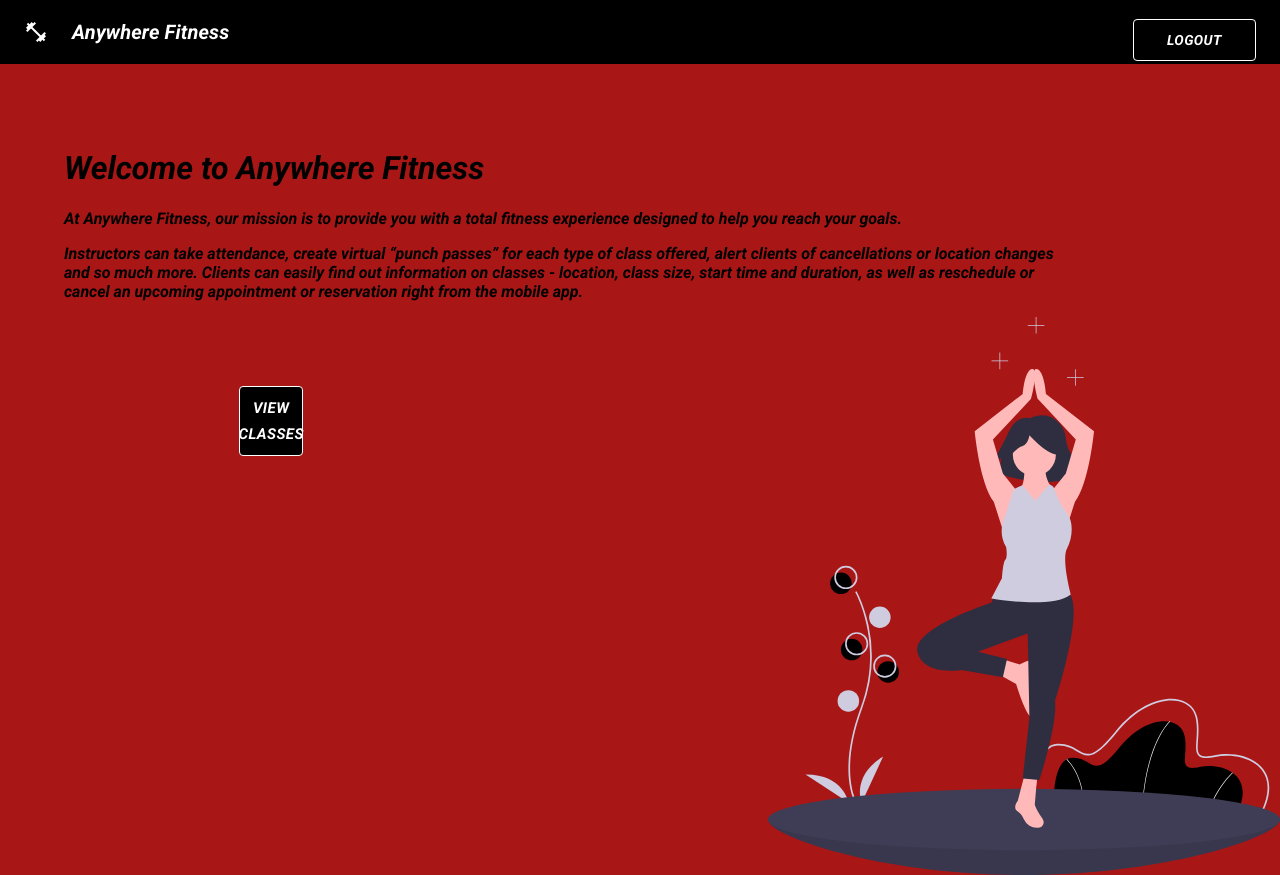
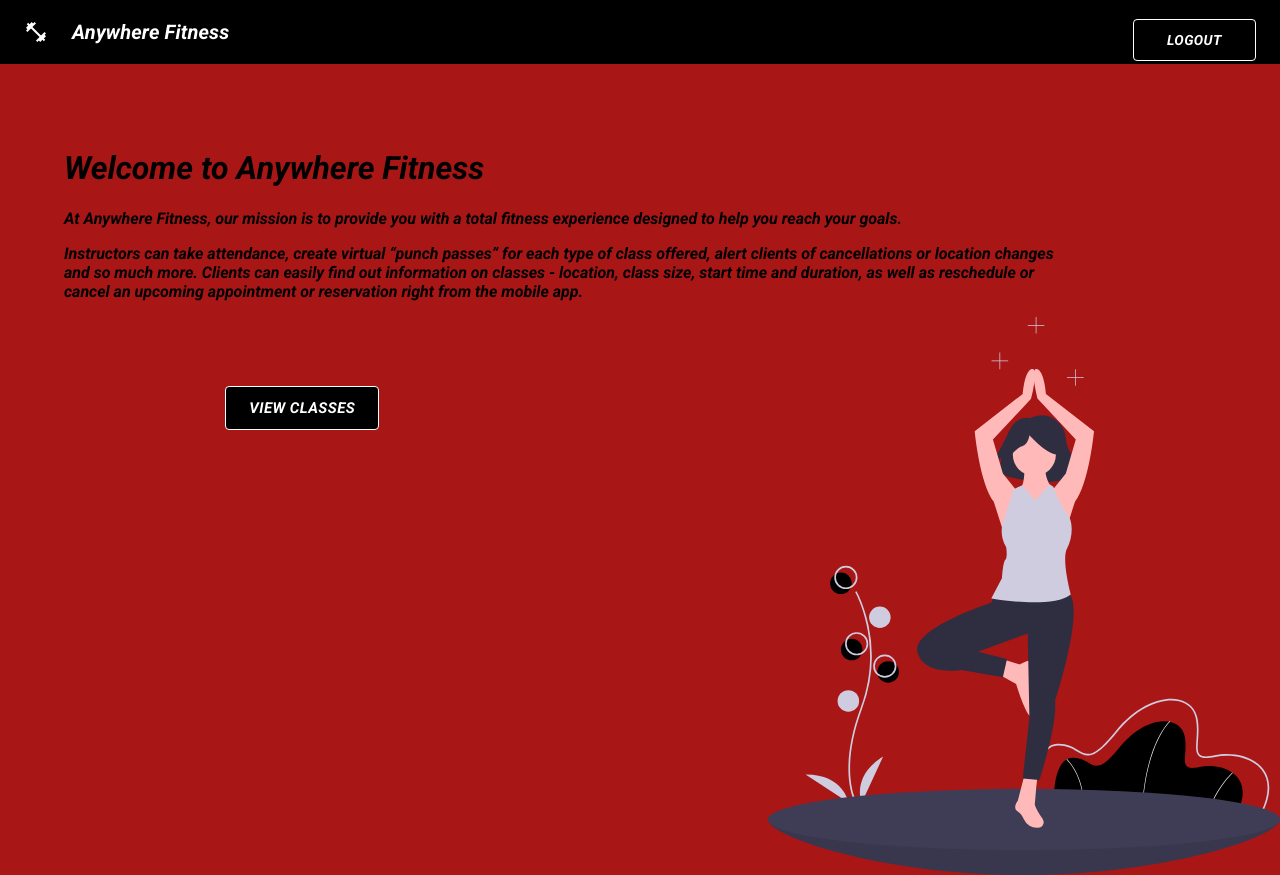
Before and after one commit to fitness-anytime/fitness-anytime-frontend, a React (Create React App) app: page / in a window 1280 px wide. Built offline with nearby package versions, Linux system fonts and the light colour scheme.

Commit message:
homepage buttons fixed

```diff
--- a/src/components/Homepage.js
+++ b/src/components/Homepage.js
@@ -43,17 +43,26 @@ const Intro = styled.div`
 
 const ButtonContainer = styled.div`
   display: flex;
-  justify-content: flex-start;
-  margin-top: 5%;
-  margin-right: 30%;
+  flex-direction: column;
+  justify-content: flex-end;
+  align-items: center;
+
   height: max-content;
+  width: 100%;
 
   .MuiButton-root {
     margin: 5px;
+    width: 40%;
 
     &:hover {
       background-color: blue;
     }
+  }
+
+  @media (min-width: 500px) {
+    margin-top: 5%;
+    margin-right: 30%;
+    flex-direction: row;
   }
 `;
 
```
